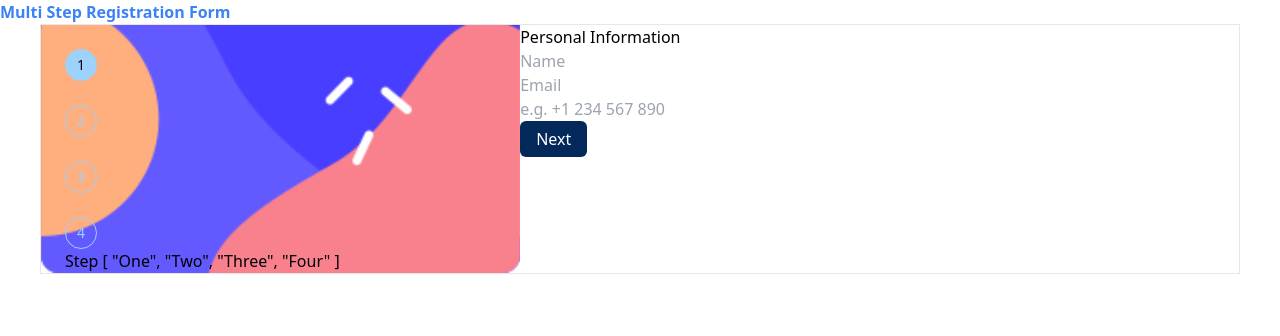
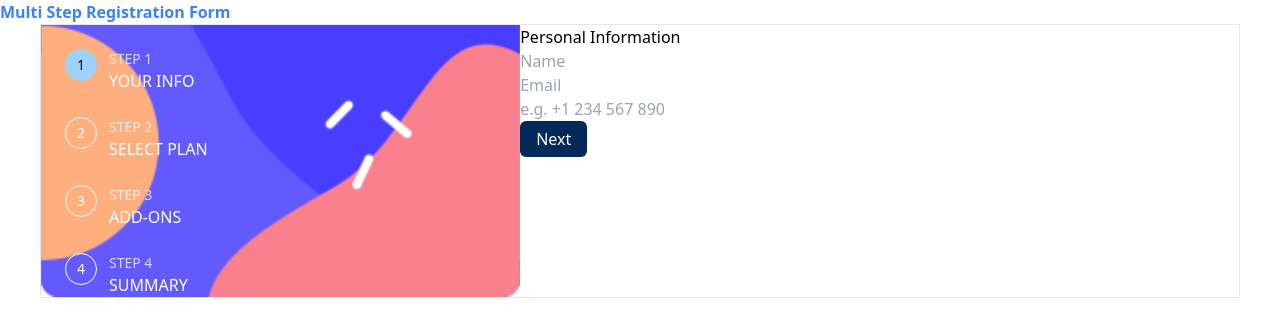
Before and after one commit to JimeBlue/multi-step-registration-form, a Nuxt app: page / in a window 1280 px wide. Shown: the top 336 px of the page. Built offline with nearby package versions, Linux system fonts and the light colour scheme; what vue-sweetalert2 would draw is missing.

Commit message:
Styles content of StepIndicator component

```diff
--- a/components/form/StepIndicator.vue
+++ b/components/form/StepIndicator.vue
@@ -6,22 +6,23 @@
       class="flex flex-row lg:flex-col justify-around max-w-xs lg:max-w-none mx-auto lg:mx-0 lg:space-y-6"
     >
       <ul v-for="(step, index) in steps" :key="index">
-        <li
-          class="w-8 h-8 border border-lightBlue rounded-full flex items-center justify-center text-sm"
-          :class="
-            activeStep === step
-              ? 'bg-lightBlue text-black'
-              : 'bg-transparent text-lightBlue'
-          "
-        >
-          {{ step }}
+        <li class="lg:flex lg:space-x-3">
+          <p
+            class="w-8 h-8 border rounded-full flex items-center justify-center text-sm"
+            :class="
+              activeStep === step
+                ? 'bg-lightBlue border-lightBlue text-black'
+                : 'bg-transparent border-white text-white'
+            "
+          >
+            {{ step }}
+          </p>
+          <article class="hidden lg:block">
+            <p class="text-white/75 text-sm">STEP {{ step }}</p>
+            <p class="uppercase text-white">{{ stepNames[index] }}</p>
+          </article>
         </li>
       </ul>
-    </div>
-    <span class="hidden lg:inline">Step {{ stepInWords }}</span>
-
-    <div class="hidden lg:inline">
-      {{ stepName }}
     </div>
   </div>
 </template>
@@ -36,21 +37,15 @@ export default {
   },
   data() {
     return {
+      // IMPORTANT: si no la uso mas borrarla
       steps: [1, 2, 3, 4],
-      stepInWords: ["One", "Two", "Three", "Four"],
+
       stepNames: ["Your Info", "Select Plan", "Add-ons", "Summary"],
     };
   },
-  computed: {
-    // stepInWords() {
-    //   const words = ["One", "Two", "Three", "Four"];
-    //   return words;
-    // },
-    // stepNames() {
-    //   const names = ["Your Info", "Select Plan", "Add-ons", "Summary"];
-    //   return names[this.step];
-    // },
-  },
+  // IMPORTANT: idea: poner la array con el numbero del step y la array con el nombre del step in the en una computed property y loopearla desde la computed
+  // property en el template
+  computed: {},
 };
 </script>
 <style scoped>
```
